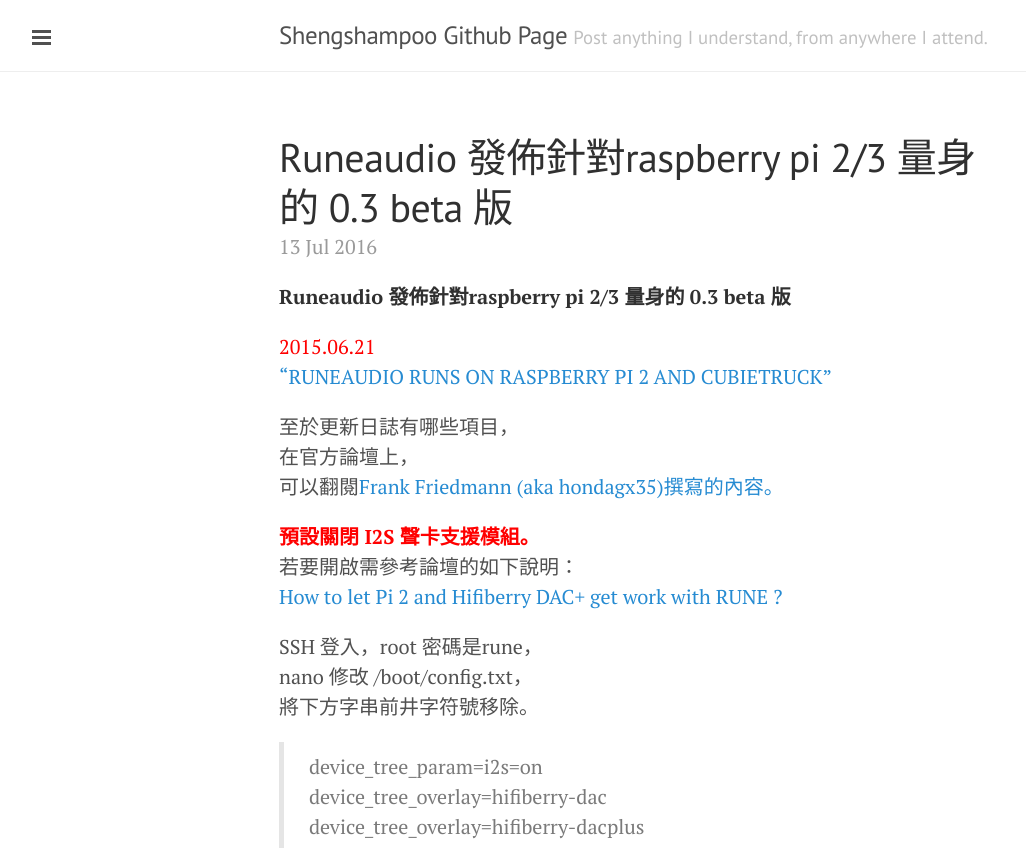
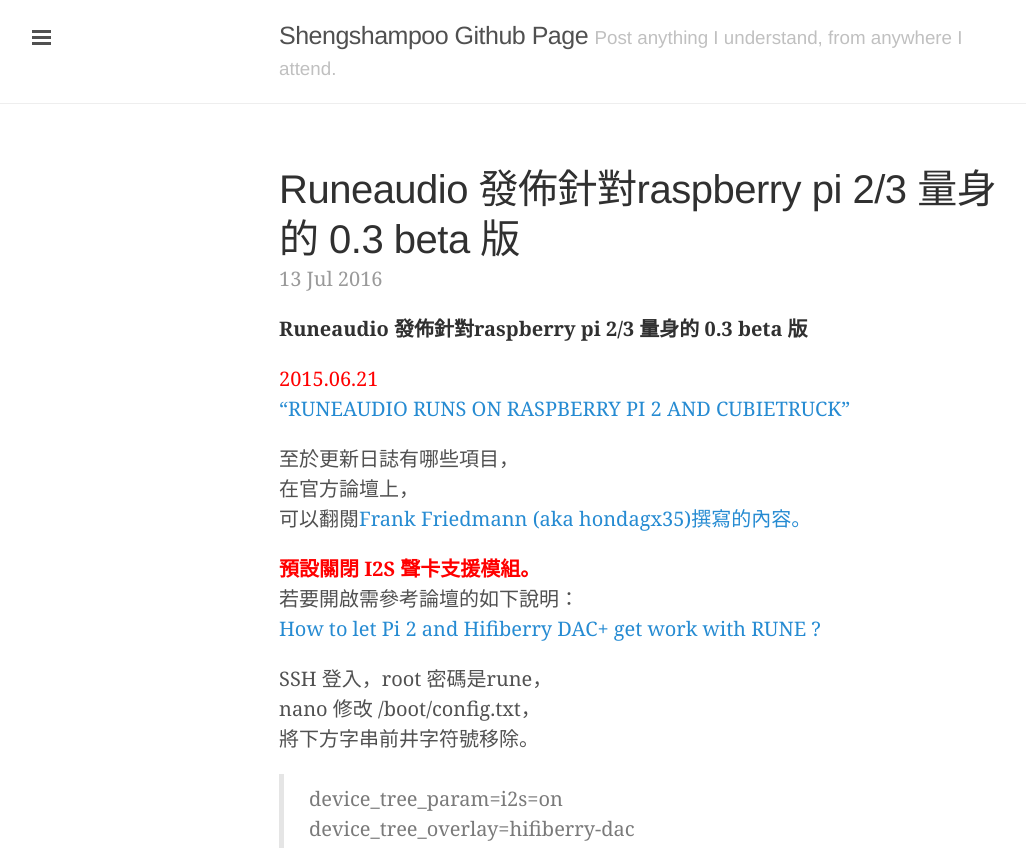
Before and after one commit to shengshampoo/shengshampoo.github.io, a Jekyll site: the page built from index.html, in a window 1280 px wide. Shown: the top 848 px of the page, without its empty margins (1-1027 px from the left). Built offline with Jekyll 4.4.1, drawn with Linux system fonts in a browser that asks for light colours; some web fonts are replaced; the list of posts is cut into pages by our own code; grey boxes are pictures that could not be loaded.

Commit message:
Update head.html

```diff
--- a/_includes/head.html
+++ b/_includes/head.html
@@ -17,7 +17,7 @@
   <link rel="stylesheet" href="/public/css/poole.css">
   <link rel="stylesheet" href="/public/css/syntax.css">
   <link rel="stylesheet" href="/public/css/lanyon.css">
-  <link rel="stylesheet" href="https://fonts.googleapis.com/css?family=PT+Serif:400,400italic,700|PT+Sans:400">
+  <link rel="stylesheet" href="https://fonts.googleapis.com/css?family=Source+Serif+Pro:400,400italic,700|Source+Sans+Pro:400">
 
   <!-- Icons -->
   <link rel="apple-touch-icon-precomposed" sizes="144x144" href="/public/apple-touch-icon-144-precomposed.png">
```
